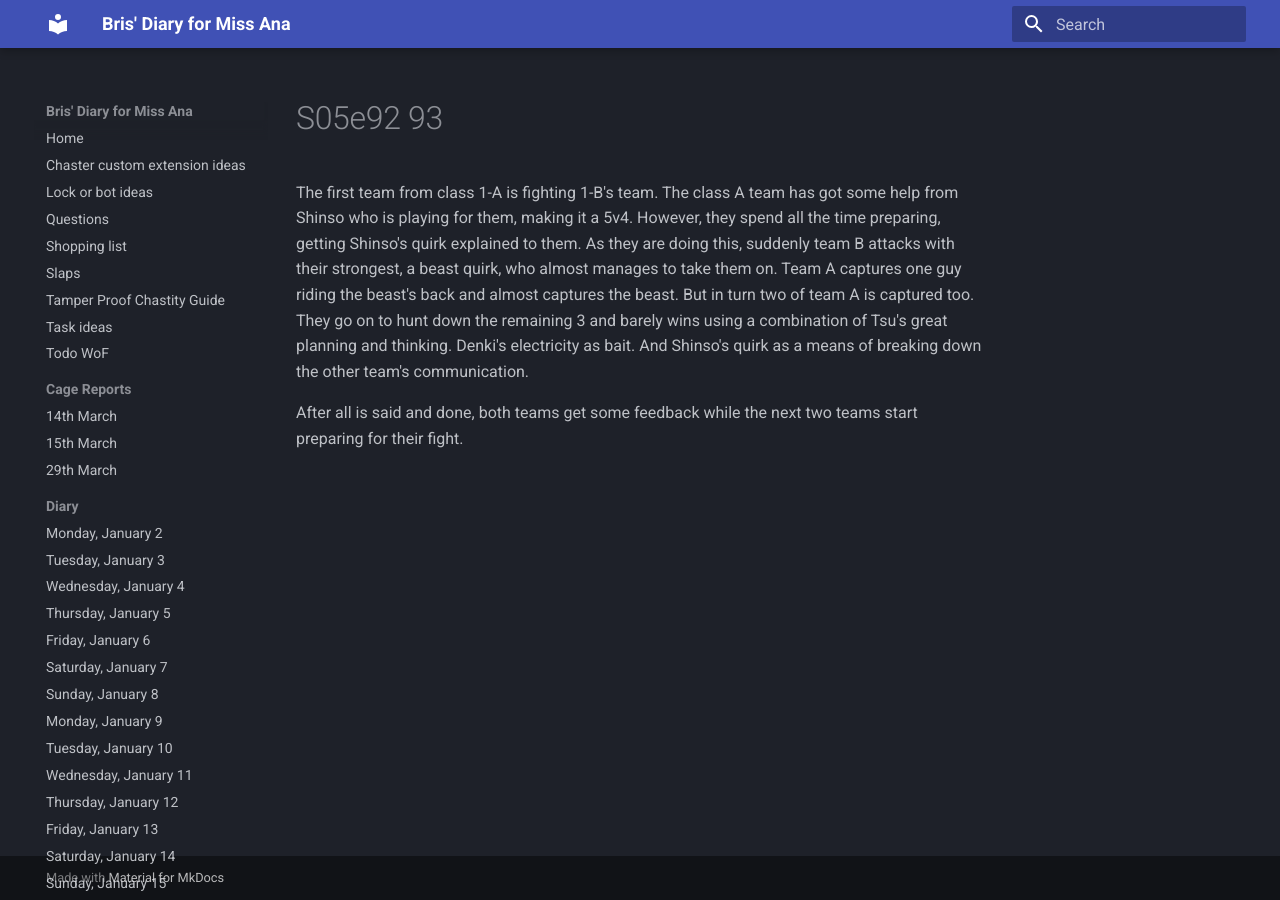
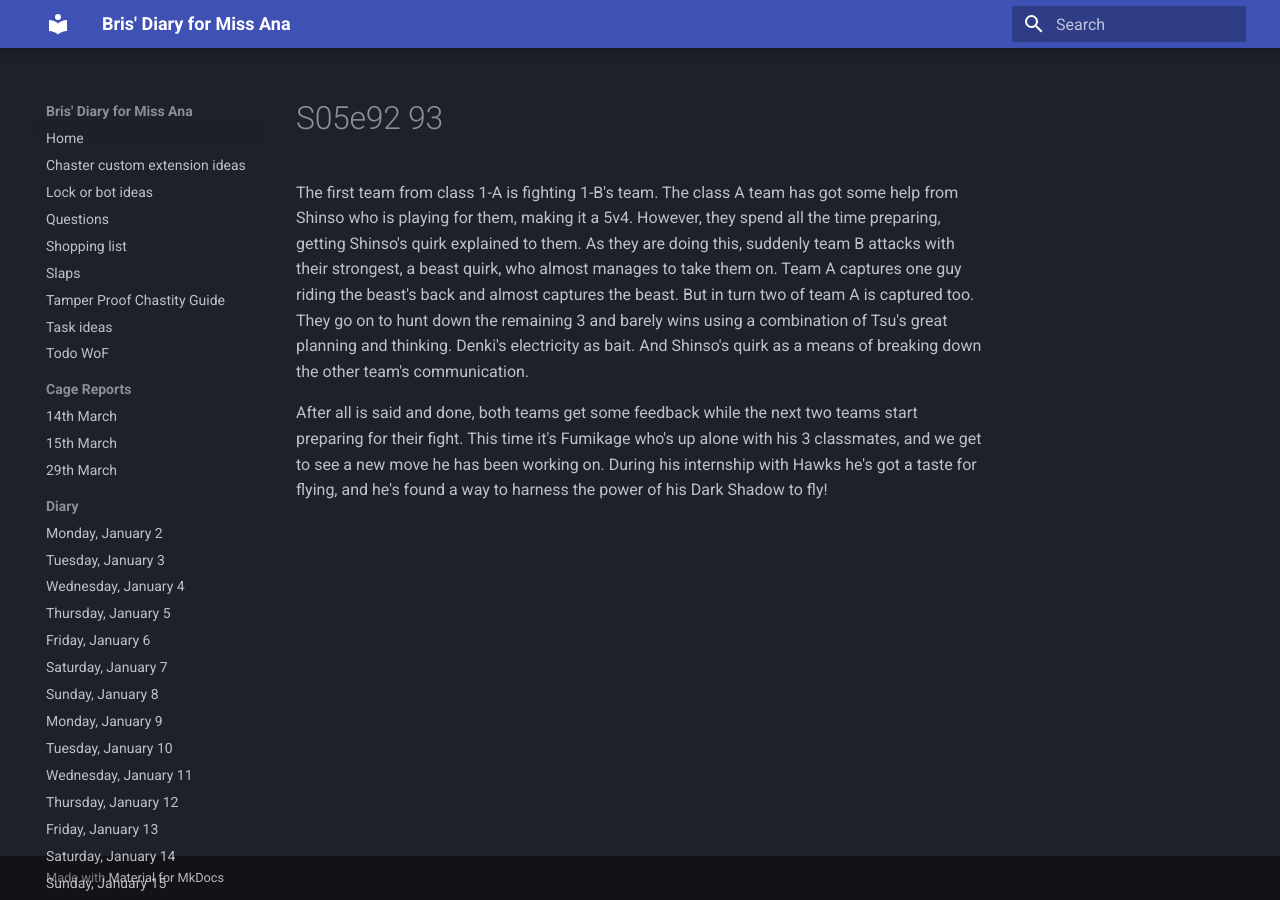
Before and after one commit to bris00/DFMA, an MkDocs documentation site: the page built from diary/Series/My Hero Academia/s05e92-93.md, in a window 1280 px wide. Built offline with MkDocs 1.6.1 and Material for MkDocs 9.7.7, drawn with Linux system fonts in a browser that asks for light colours.

Commit message:
vault backup: 2023-04-17 21:04:11
Affected files:
diary/Series/My Hero Academia/s05e92-93.md

```diff
--- a/diary/Series/My Hero Academia/s05e92-93.md
+++ b/diary/Series/My Hero Academia/s05e92-93.md
@@ -1,3 +1,3 @@
 The first team from class 1-A is fighting 1-B's team. The class A team has got some help from Shinso who is playing for them, making it a 5v4. However, they spend all the time preparing, getting Shinso's quirk explained to them. As they are doing this, suddenly team B attacks with their strongest, a beast quirk, who almost manages to take them on. Team A captures one guy riding the beast's back and almost captures the beast. But in turn two of team A is captured too. They go on to hunt down the remaining 3 and barely wins using a combination of Tsu's great planning and thinking. Denki's electricity as bait. And Shinso's quirk as a means of breaking down the other team's communication.
 
-After all is said and done, both teams get some feedback while the next two teams start preparing for their fight.
+After all is said and done, both teams get some feedback while the next two teams start preparing for their fight. This time it's Fumikage who's up alone with his 3 classmates, and we get to see a new move he has been working on. During his internship with Hawks he's got a taste for flying, and he's found a way to harness the power of his Dark Shadow to fly!
```
